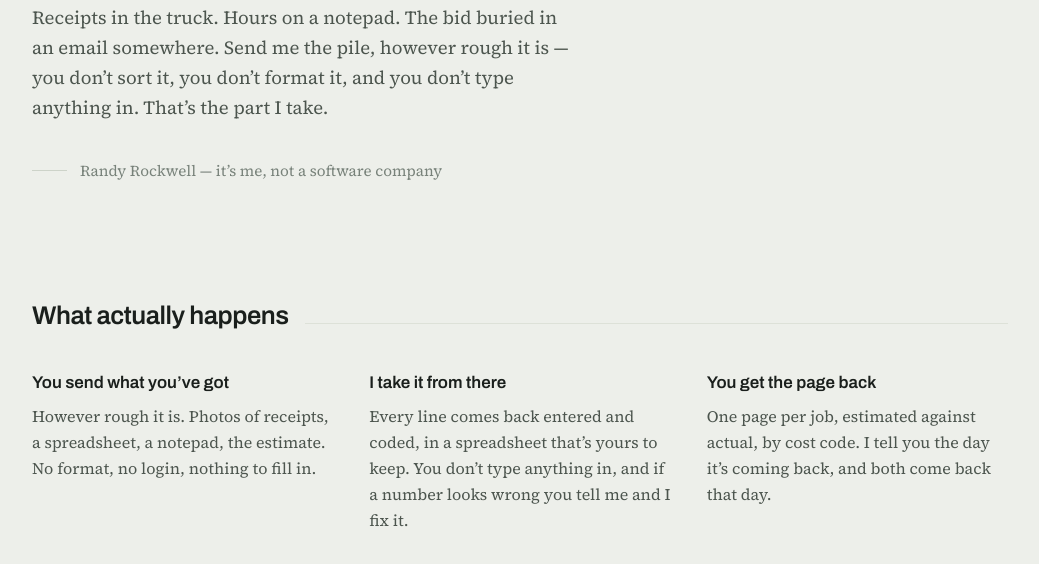
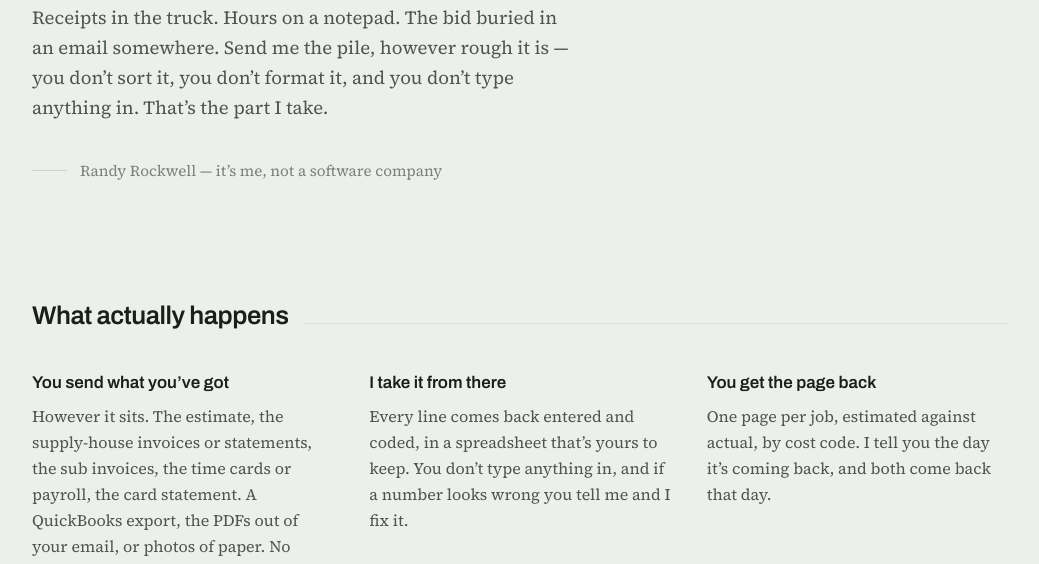
Before and after one commit to Godspeed2077/ForgePoint-Signal, a website: page public/index.html in a window 1280 px wide. Shown: the part 385-949 px from the top of the page, without its empty margins (120-1159 px from the left). Drawn offline with Linux system fonts and the light colour scheme.

Commit message:
Refine job cost report descriptioDescribe the real pile (estimate, supply-house invoices/statements, sub invoices, time cards) instead of receiptsn in index.html
Updated the description meta tag and content in the HTML file to provide clearer instructions on what to send for job cost reports.

```diff
--- a/public/index.html
+++ b/public/index.html
@@ -4,7 +4,7 @@
 <meta charset="utf-8">
 <meta name="viewport" content="width=device-width, initial-scale=1">
 <title>Job cost reports for contractors &mdash; ForgePoint</title>
-<meta name="description" content="You send the pile of receipts and notes. I send back one page per job: what you estimated against what it actually cost, by cost code. First one is free.">
+<meta name="description" content="You send the pile from one closed job - the estimate, the supply-house invoices or statements, the sub invoices, the time cards. I send back one page per job: what you estimated against what it actually cost, by cost code. First one is free.">
 <meta name="robots" content="index,follow">
 <link rel="canonical" href="https://forgepointsignal.com/">
 <meta property="og:type" content="website">
@@ -209,7 +209,7 @@ footer .wrap{display:flex;flex-wrap:wrap;gap:.5rem 2rem;justify-content:space-be
     <div class="cols">
       <div class="col">
         <h3>You send what you&rsquo;ve got</h3>
-        <p>However rough it is. Photos of receipts, a spreadsheet, a notepad, the estimate. No format, no login, nothing to fill in.</p>
+        <p>However it sits. The estimate, the supply-house invoices or statements, the sub invoices, the time cards or payroll, the card statement. A QuickBooks export, the PDFs out of your email, or photos of paper. No format, no login, nothing to fill in.</p>
       </div>
       <div class="col">
         <h3>I take it from there</h3>
```
